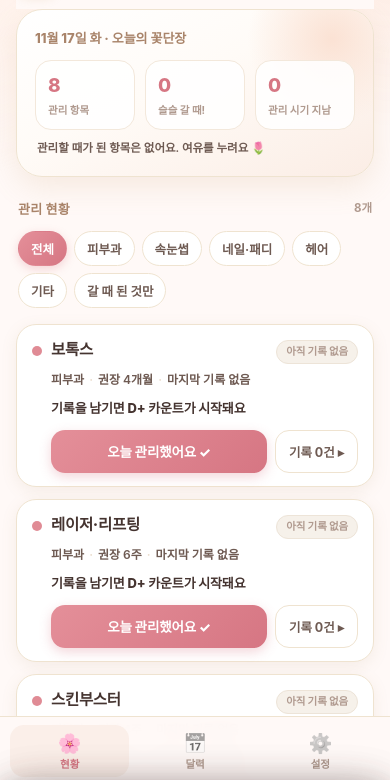
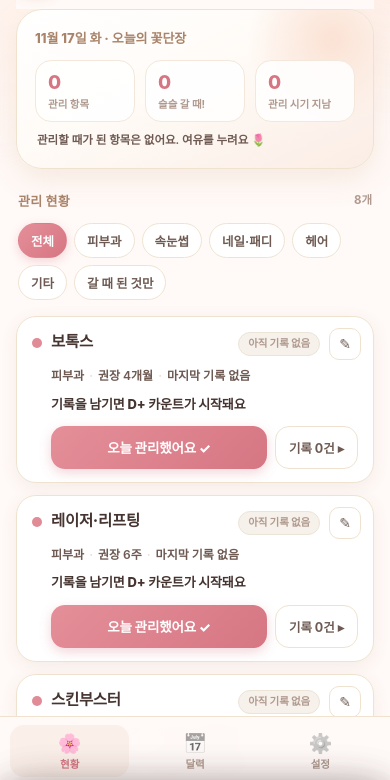
Before and after one commit to irene2407/beauty-calendar, a plain HTML site: page index.html in a window 390 px wide. Shown: the part 59-839 px from the top of the page. Drawn offline with Linux system fonts and the light colour scheme.

Commit message:
✨ 요약 박스 클릭 필터(관리 항목=기록 있는 항목·슬슬 갈 때·시기 지남) + 카드에서 바로 항목 수정

```diff
--- a/index.html
+++ b/index.html
@@ -91,9 +91,17 @@ button{font-family:inherit}
   background:radial-gradient(circle,#FBE2D4 0%,rgba(251,226,212,0) 70%);pointer-events:none}
 .hero>*{position:relative;z-index:1}
 .hero-stats{display:flex;gap:10px;margin-top:12px}
-.stat{flex:1;background:rgba(255,255,255,.88);border:1px solid #F3E8DB;border-radius:16px;padding:10px 12px}
+.stat{flex:1 1 0;min-width:0;display:block;background:rgba(255,255,255,.88);border:1px solid #F3E8DB;border-radius:16px;padding:10px 12px;
+  text-align:left;cursor:pointer;-webkit-appearance:none;appearance:none;-webkit-tap-highlight-color:transparent;
+  transition:transform .12s ease, background .16s ease, border-color .16s ease, box-shadow .16s ease}
 .stat b{display:block;font-size:19px;font-weight:800;color:var(--rose-d);letter-spacing:-.02em}
 .stat span{display:block;margin-top:2px;font-size:10.5px;color:var(--muted);font-weight:700}
+.stat:active{transform:scale(.97)}
+.stat:focus-visible{outline:2px solid var(--rose);outline-offset:2px}
+.stat.on{border-color:rgba(214,118,131,.55);background:linear-gradient(160deg,#FFF3F0,#FFF9F6);
+  box-shadow:0 4px 14px rgba(214,118,131,.16)}
+.stat.on span{color:var(--rose-d)}
+#listHead{scroll-margin-top:calc(84px + env(safe-area-inset-top))}
 .hero-note{margin:10px 2px 0;font-size:11.5px;color:var(--ink-2);font-weight:600}
 
 /* ── filter chips ── */
@@ -109,6 +117,10 @@ button{font-family:inherit}
 .item-top{display:flex;align-items:flex-start;gap:9px}
 .cat-dot{width:10px;height:10px;border-radius:50%;flex:0 0 auto;margin-top:6px}
 .item-name{font-size:15.5px;font-weight:800;letter-spacing:-.02em;line-height:1.3;flex:1;min-width:0}
+.item-edit{flex:0 0 auto;width:32px;height:32px;margin:-4px -3px 0 0;padding:0;border-radius:10px;
+  border:1px solid var(--line);background:#fff;color:var(--ink-2);font-size:14px;line-height:1;
+  display:flex;align-items:center;justify-content:center;cursor:pointer;-webkit-appearance:none;transition:background .15s ease}
+.item-edit:active{background:var(--blush);transform:scale(.96)}
 .badge{flex:0 0 auto;font-size:10.5px;font-weight:800;padding:3px 9px;border-radius:999px;letter-spacing:-.01em;
   border:1px solid transparent}
 .badge.ok{background:var(--mint-bg);color:var(--mint-ink);border-color:#DDE9DE}
@@ -288,15 +300,15 @@ textarea.paste{width:100%;min-height:84px;border:1px solid var(--line);border-ra
         <div style="font-size:13px;font-weight:800;color:var(--label)" id="heroDate">오늘</div>
         <div style="font-size:11px;font-weight:700;color:var(--muted)" id="heroDday"></div>
       </div>
-      <div class="hero-stats">
-        <div class="stat"><b id="statTotal">0</b><span>관리 항목</span></div>
-        <div class="stat"><b id="statSoon">0</b><span>슬슬 갈 때!</span></div>
-        <div class="stat"><b id="statOver">0</b><span>관리 시기 지남</span></div>
+      <div class="hero-stats" id="heroStats">
+        <button type="button" class="stat" data-stat="all" id="statBoxAll" aria-pressed="false" aria-label="기록이 있는 관리 항목만 보기"><b id="statTotal">0</b><span>관리 항목</span></button>
+        <button type="button" class="stat" data-stat="soon" id="statBoxSoon" aria-pressed="false" aria-label="슬슬 갈 때인 항목만 보기"><b id="statSoon">0</b><span>슬슬 갈 때!</span></button>
+        <button type="button" class="stat" data-stat="over" id="statBoxOver" aria-pressed="false" aria-label="관리 시기가 지난 항목만 보기"><b id="statOver">0</b><span>관리 시기 지남</span></button>
       </div>
       <p class="hero-note" id="heroNote"></p>
     </div>
 
-    <div class="sec-head"><span class="sec-title">관리 현황</span><span class="sec-sub" id="filterCount"></span></div>
+    <div class="sec-head" id="listHead"><span class="sec-title">관리 현황</span><span class="sec-sub" id="filterCount"></span></div>
     <div class="chips" id="chips"></div>
     <div id="itemList" style="margin-top:12px"></div>
     <div class="add-wrap"><button class="btn-add" id="btnAddItem">＋ 관리 항목 추가</button></div>
@@ -498,6 +510,14 @@ var state = null;
 var undoSnapshot = null;
 
 var filter = '전체';
+/* 요약 박스(data-stat) → 필터 값. 첫 박스는 '기록이 있는 항목', 나머지는 그 상태만 */
+var STAT_FILTERS = {all:'hasRecord', soon:'soon', over:'over'};
+/* 항목별 기록 건수 (미래 날짜 예정도 기록으로 샘) */
+function recordCountOf(itemId){
+  var n = 0;
+  state.records.forEach(function(r){ if(r.itemId === itemId) n++; });
+  return n;
+}
 var calY = 0, calM = 0;          /* 달력 기준 연/월 (0-based month) */
 var selDate = null;              /* 달력에서 선택한 날짜 */
 var editingRecordId = null;
@@ -779,6 +799,27 @@ function askConfirm(title, body, yesLabel, cb, cancelCb){
 }
 
 /* ─────────── 홈 렌더 ─────────── */
+function renderStatBoxes(){
+  var boxes = [
+    ['statBoxAll',  'hasRecord'],
+    ['statBoxSoon', 'soon'],
+    ['statBoxOver', 'over']
+  ];
+  boxes.forEach(function(p){
+    var el = $(p[0]);
+    if(!el) return;
+    var on = (filter === p[1]);
+    el.classList.toggle('on', on);
+    el.setAttribute('aria-pressed', on ? 'true' : 'false');
+  });
+}
+/* 요약 박스를 누르면 관리 현황 목록이 화면 위쪽에 오도록 부드럽게 스크롤 */
+function scrollToItemList(){
+  var el = $('listHead') || $('chips');
+  if(!el || !el.scrollIntoView) return;
+  try{ el.scrollIntoView({behavior:'smooth', block:'start'}); }
+  catch(e){ el.scrollIntoView(true); }
+}
 function renderChips(){
   var list = ['전체','피부과','속눈썹','네일·패디','헤어','기타','갈 때 된 것만'];
   var need = state.items.filter(function(it){ var k = statusOf(it).key; return k === 'soon' || k === 'over'; }).length;
@@ -792,7 +833,11 @@ function renderChips(){
 }
 function visibleItems(){
   var arr = state.items.slice();
-  if(filter === '갈 때 된 것만'){
+  if(filter === 'soon' || filter === 'over'){
+    arr = arr.filter(function(it){ return statusOf(it).key === filter; });
+  } else if(filter === 'hasRecord'){
+    arr = arr.filter(function(it){ return recordCountOf(it.id) > 0; });
+  } else if(filter === '갈 때 된 것만'){
     arr = arr.filter(function(it){
       var st = statusOf(it);
       return st.key === 'soon' || st.key === 'over';
@@ -819,7 +864,12 @@ function renderItems(){
     return;
   }
   if(arr.length === 0){
-    host.innerHTML = '<div class="card empty-box">이 조건에 해당하는 항목이 없어요.<br>관리 마치고 오면 카드가 여기 생겨요 ✨</div>';
+    var emptyMsg;
+    if(filter === 'soon') emptyMsg = '지금 슬슬 갈 때가 된 항목이 없어요.<br>다음 권장일까지 여유가 있어요 🌷';
+    else if(filter === 'over') emptyMsg = '관리 시기가 지난 항목이 없어요.<br>잘 챙기고 계세요 ✨';
+    else if(filter === 'hasRecord') emptyMsg = '아직 기록을 남긴 항목이 없어요.<br>‘전체’에서 항목을 골라 첫 기록을 남겨 보세요 🌸';
+    else emptyMsg = '이 조건에 해당하는 항목이 없어요.<br>관리 마치고 오면 카드가 여기 생겨요 ✨';
+    host.innerHTML = '<div class="card empty-box">' + emptyMsg + '</div>';
     $('filterCount').textContent = '0개';
     return;
   }
@@ -843,6 +893,7 @@ function renderItems(){
       +   '<span class="cat-dot" style="background:' + CAT_COLOR[it.cat] + '"></span>'
       +   '<div class="item-name">' + esc(it.name) + '</div>'
       +   '<span class="badge ' + meta.cls + '">' + meta.text + '</span>'
+      +   '<button type="button" class="item-edit" data-edit="' + esc(it.id) + '" aria-label="' + esc(it.name) + ' 항목 수정·삭제" title="항목 수정·삭제">✎</button>'
       + '</div>'
       + '<div class="item-meta">' + metaLine + '</div>'
       + '<div class="dplus">' + dplus(st) + '</div>'
@@ -861,15 +912,16 @@ function renderHome(){
   var t = todayStr();
   var d = parseD(t);
   $('heroDate').textContent = (d.getMonth()+1) + '월 ' + d.getDate() + '일 ' + ['일','월','화','수','목','금','토'][d.getDay()] + ' · 오늘의 꽃단장';
-  var soon=0, over=0, plan=0;
+  var soon=0, over=0, plan=0, recorded=0;
   state.items.forEach(function(it){
     var st = statusOf(it);
     var k = st.key;
     if(k==='soon') soon++;
     if(k==='over') over++;
     if(st.planned) plan++;
-  });
-  $('statTotal').textContent = state.items.length;
+    if(recordCountOf(it.id) > 0) recorded++;
+  });
+  $('statTotal').textContent = recorded;
   $('statSoon').textContent = soon;
   $('statOver').textContent = over;
   var dd = $('heroDday');
@@ -883,6 +935,7 @@ function renderHome(){
   $('topSummary').textContent = '항목 ' + state.items.length + ' · 기록 ' + state.records.length + '건';
   renderChips();
   renderItems();
+  renderStatBoxes();
 }
 
 /* ─────────── 달력 렌더 ─────────── */
@@ -2024,7 +2077,21 @@ function bind(){
     filter = chip.dataset.chip;
     renderChips();
     renderItems();
-  });
+    renderStatBoxes();
+  });
+  /* 상단 요약 박스 → 아래 관리 현황 목록 필터 + 부드리스크롤 */
+  if($('heroStats')){
+    $('heroStats').addEventListener('click', function(e){
+      var box = e.target.closest('[data-stat]');
+      if(!box) return;
+      var next = STAT_FILTERS[box.dataset.stat] || '전체';
+      filter = (filter === next) ? '전체' : next;
+      renderChips();
+      renderItems();
+      renderStatBoxes();
+      scrollToItemList();
+    });
+  }
   $('itemList').addEventListener('click', function(e){
     var done = e.target.closest('[data-done]');
     if(done){
@@ -2037,7 +2104,9 @@ function bind(){
       return;
     }
     var det = e.target.closest('[data-detail]');
-    if(det) openDetail(det.dataset.detail);
+    if(det){ openDetail(det.dataset.detail); return; }
+    var led = e.target.closest('[data-edit]');
+    if(led){ openItemSheet(led.dataset.edit); return; }
   });
   $('btnAddItem').addEventListener('click', function(){ openItemSheet(null); });
 
```
